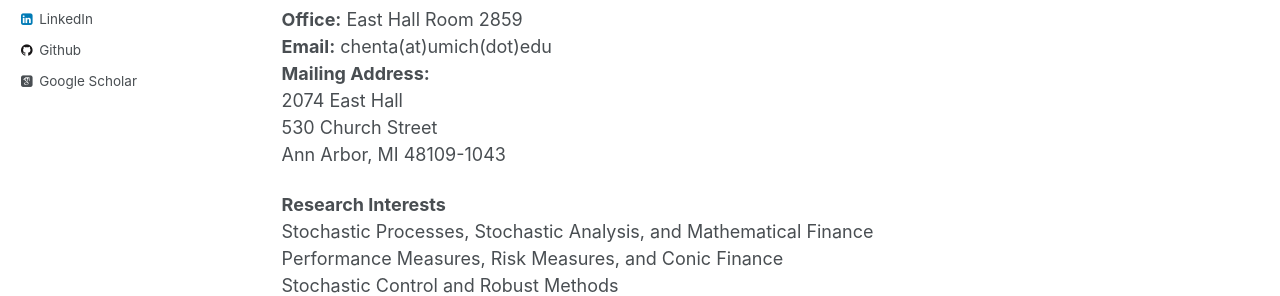
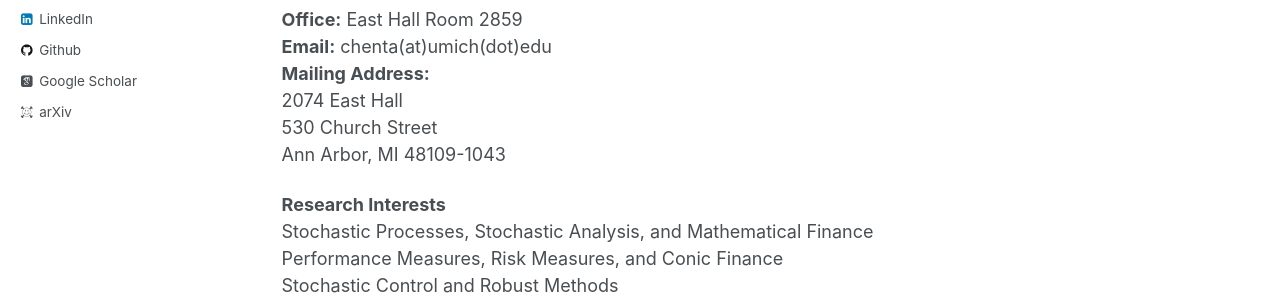
Before and after one commit to cherntodd/cherntodd.github.io, a Jekyll site: the page built from _pages/about.md, in a window 1280 px wide. Shown: the part 390-686 px from the top of the page. Built offline with Jekyll 4.4.1, drawn with Linux system fonts in a browser that asks for light colours; some web fonts are replaced.

Commit message:
no message

```diff
--- a/_config.yml
+++ b/_config.yml
@@ -84,6 +84,7 @@ author:
   location         : "Ann Arbor, MI"
   employer         : "University of Michigan"
   googlescholar    : "https://scholar.google.com/citations?user=K1hOJuEAAAAJ"
+  arxiv            : "chen_t_8"
   email            :
   uri              :
   bitbucket        :
--- a/_includes/author-profile.html
+++ b/_includes/author-profile.html
@@ -103,6 +103,9 @@
       {% if author.googlescholar %}
         <li><a href="{{ author.googlescholar }}"><i class="ai ai-google-scholar-square ai-fw"></i> Google Scholar</a></li>
       {% endif %}
+	  {% if author.arxiv %}
+        <li><a href="https://arxiv.org/a/{{ author.arxiv }}"><i class="ai ai-arxiv ai-fw"></i> arXiv</a></li>
+      {% endif %}
       {% if author.orcid %}
         <li><a href="{{ author.orcid }}"><i class="ai ai-orcid-square ai-fw"></i> ORCID</a></li>
       {% endif %}
```
